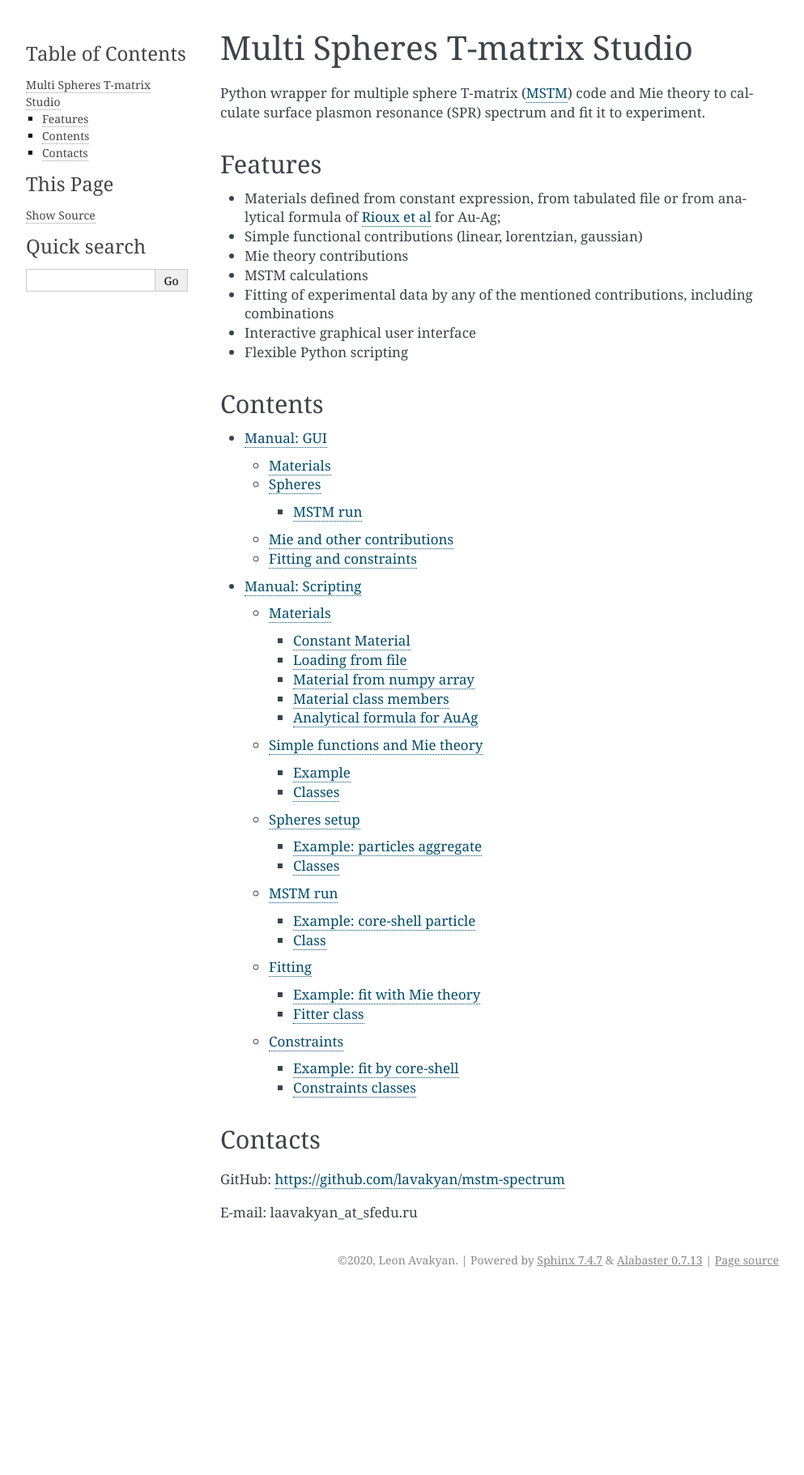
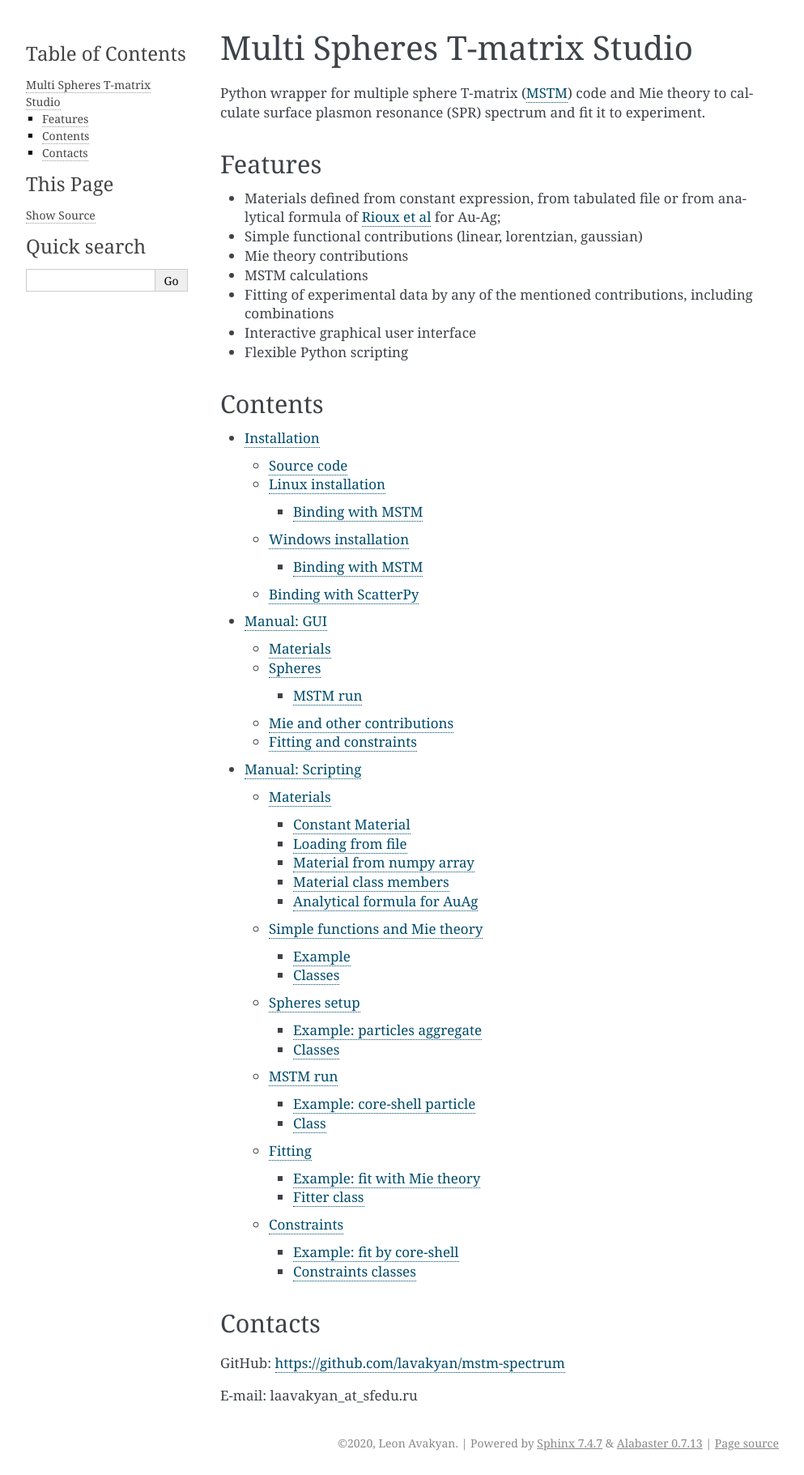
Before and after one commit to lavakyan/mstm-spectrum, a Sphinx documentation site: the page built from doc/source/index.rst, in a window 1280 px wide. Shown: the whole page at 81% size, without its empty margins (148-1141 px from the left). Built offline with Sphinx 7.4.7, drawn with Linux system fonts in a browser that asks for light colours; before the commit the page ends 1595 px from its top, so only the background shows below that.

Commit message:
doc: Update installation.RST

```diff
--- a/doc/source/conf.py
+++ b/doc/source/conf.py
@@ -43,6 +43,7 @@ extensions = [
     'sphinx.ext.mathjax',
     'sphinx.ext.viewcode',
     'sphinx.ext.githubpages',
+    'sphinx.ext.autosectionlabel'   # for in-text links to captions
 ]
 
 # Add any paths that contain templates here, relative to this directory.
--- a/doc/source/installation.rst
+++ b/doc/source/installation.rst
@@ -1,10 +1,12 @@
 
 
 
-# Installation
+Installation
+============
 
 
-## Source code
+Source code
+-----------
 
 
 Source code of Python wrapper is available on GitHub <https://github.com/lavakyan/mstm-spectrum>.
@@ -37,7 +40,8 @@ Running GUI with
 May be required to explicitely specify python version, i.e. use ``pip3`` and ``python3`` in above commands.
 
 
-### Binding with MSTM
+Binding with MSTM
+^^^^^^^^^^^^^^^^^
 
 MSTM-studio will search for ``mstm.x`` binary in ``~/bin`` directory.
 
@@ -53,8 +57,8 @@ This can be altered by setting of `MSTM_BIN` environment variable, i.e. in bash:
    This is serial compilation, for parallel the file ``mpidefs-serial.f90`` should be replaced. Consult the MSTM website for details.
 
 
-## Windows installation
-
+Windows installation
+--------------------
 
 The tested way is using Anaconda Python distribution <https://www.anaconda.com/>.
 
@@ -64,7 +68,8 @@ The tested way is using Anaconda Python distribution <https://www.anaconda.com/>
    or check python scripting by typing ``import mstm_studio`` in python console.
 
 
-### Binding with MSTM
+Binding with MSTM
+^^^^^^^^^^^^^^^^^
 
 4. Obtain the MSTM binary. Put it to some folder.
 5. Setup environmental variable ``MSTM_BIN`` to point on the binary.
@@ -86,7 +91,8 @@ The tested way is using Anaconda Python distribution <https://www.anaconda.com/>
     The last command (``PAUSE``) is put to prevent console windows from closing after program is ended.
 
 
-## Binding with ScatterPy
+Binding with ScatterPy
+----------------------
 
 For calculation of extinction spectra of isolated non-sphericla particle ScatterPy can be used. This library is available on github <https://github.com/TCvanLeth/ScatterPy> and PiPy repository.
 
```
Also changed, not shown: other parts of doc/source/installation.rst (+3 -2 lines).
